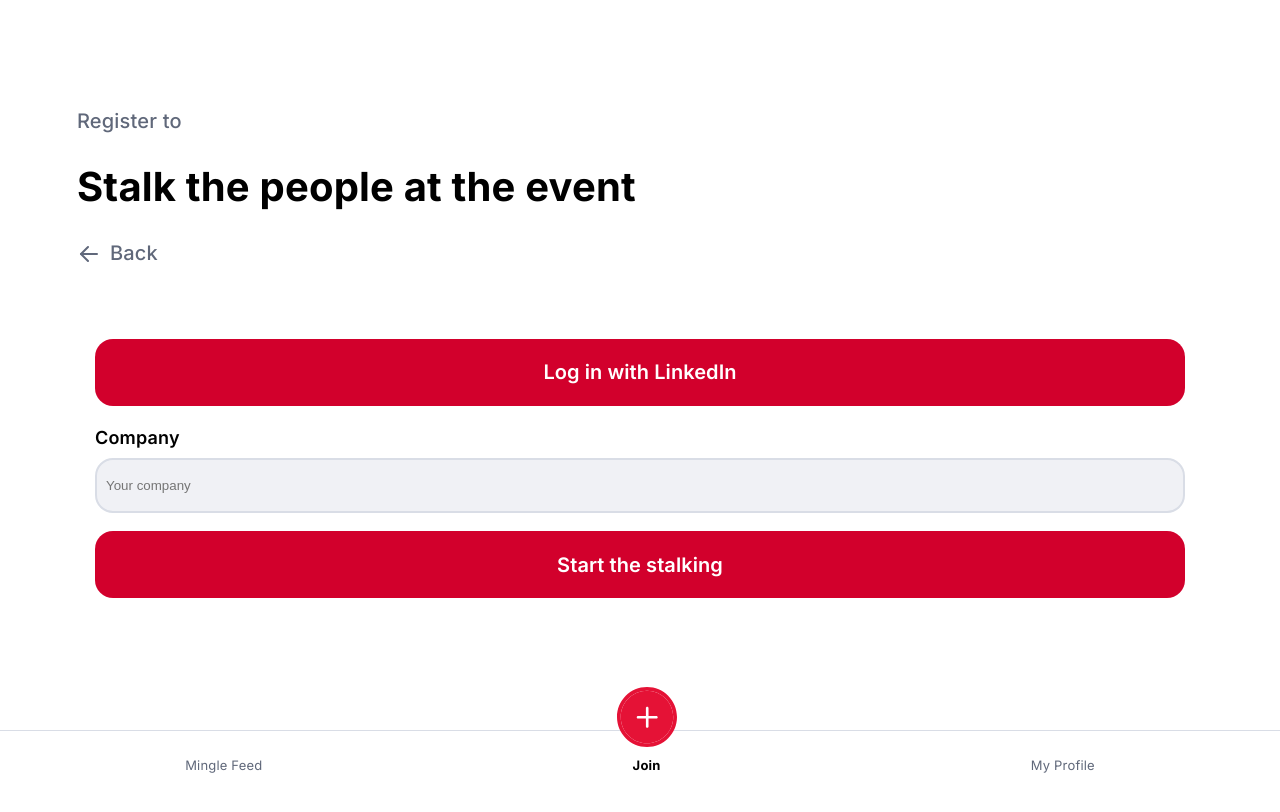
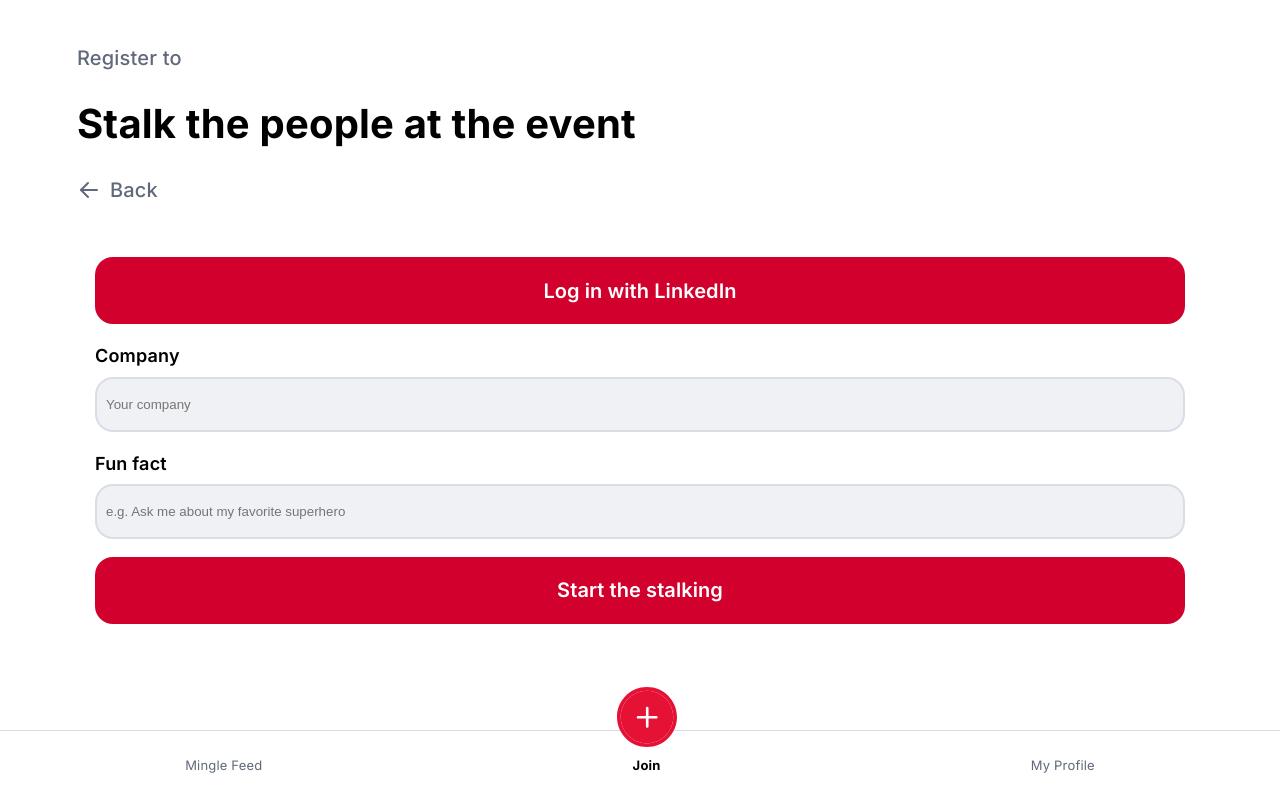
Before and after one commit to BAlmroth/mingel-event, a React (Vite) app: page /create-profile in a window 1280 px wide. Shown: the top 812 px of the page. Built offline with nearby package versions, Linux system fonts and the light colour scheme; no server answers.

Commit message:
createprofile ui redone, fetching fun_fact from DB

```diff
--- a/src/components/MyProfile/MyProfile.jsx
+++ b/src/components/MyProfile/MyProfile.jsx
@@ -3,8 +3,6 @@ import { useEffect, useState } from "react";
 import supabase from "../../lib/supabaseClient";
 import styles from "./MyProfile.module.css"
 import Star from "../../assets/Star.svg"
-
-
 
 export function MyProfile() {
   const { user, loading } = useUser();
@@ -37,6 +35,10 @@ export function MyProfile() {
           <p>
             {user.role} • {user.description}
           </p>
+      <div className={styles.funFact}>
+        <h4>MY FUN FACT:</h4>
+        <p>{user.fun_fact}</p>
+      </div>
       </div>
       <div className={styles.stalkLater}>
         <img src={Star} alt="stalk" className={styles.stalkBtn} />
--- a/src/components/MyProfile/MyProfile.module.css
+++ b/src/components/MyProfile/MyProfile.module.css
@@ -17,13 +17,8 @@
     border-radius: 1rem;
 }
 
-.qrContainer {
-  background: white;
-  padding: 12px;
-  border-radius: 12px;
-  width: fit-content;
-  margin: 20px auto;
-  border: 1px solid var(--border);
+.funFact {
+    padding: 2rem;
 }
 
 .stalkLater {
--- a/src/components/ProfileStartup/CreateProfile.jsx
+++ b/src/components/ProfileStartup/CreateProfile.jsx
@@ -11,6 +11,7 @@ export function CreateProfile() {
   const [image, setImage] = useState("");
   const [name, setName] = useState("");
   const [description, setDescription] = useState("");
+  const [fun_fact, setFunfact] = useState("");
 
   //fetch logged-in LinkedIn user
   useEffect(() => {
@@ -37,7 +38,7 @@ export function CreateProfile() {
       method: "POST",
       credentials: "include", // sends the session cookie
       headers: { "Content-Type": "application/json" },
-      body: JSON.stringify({ role, description }),
+      body: JSON.stringify({ role, description, fun_fact }),
     });
 
     if (res.ok) {
@@ -90,6 +91,17 @@ export function CreateProfile() {
             }
             onChange={(e) => setDescription(e.target.value)}
           />
+
+          <label htmlFor="funfact">Fun fact</label>
+          <input
+            id="fun_fact"
+            value={fun_fact}
+            type="text"
+            placeholder={
+              "e.g. Ask me about my favorite superhero "
+            }
+            onChange={(e) => setFunfact(e.target.value)}
+          />
           <button type="submit">Start the stalking</button>
         </form>
       </section>
--- a/src/components/ProfileStartup/CreateProfile.module.css
+++ b/src/components/ProfileStartup/CreateProfile.module.css
@@ -5,6 +5,7 @@
     flex-direction: column;
     margin: 1rem;
     line-height: 1.5;
+
 }
 
 .greeting {
--- a/src/components/ProfileStartup/StartupHeader.module.css
+++ b/src/components/ProfileStartup/StartupHeader.module.css
@@ -1,6 +1,5 @@
 .roleInfo{
     text-align: left;
-    margin-top: 5rem;
 }
 
 h1 {
@@ -19,7 +18,7 @@ h1 {
     gap: 0.5rem;
     text-decoration: none;
     font-weight: var(--regular-weight);
-    margin-bottom: 3rem;
+    margin-bottom: 2rem;
     font-size: 20px;
     font-weight: var(--thin-weight);
 }
```
Also changed, not shown: 1 other file (tests, documents, lock files or other folders).
